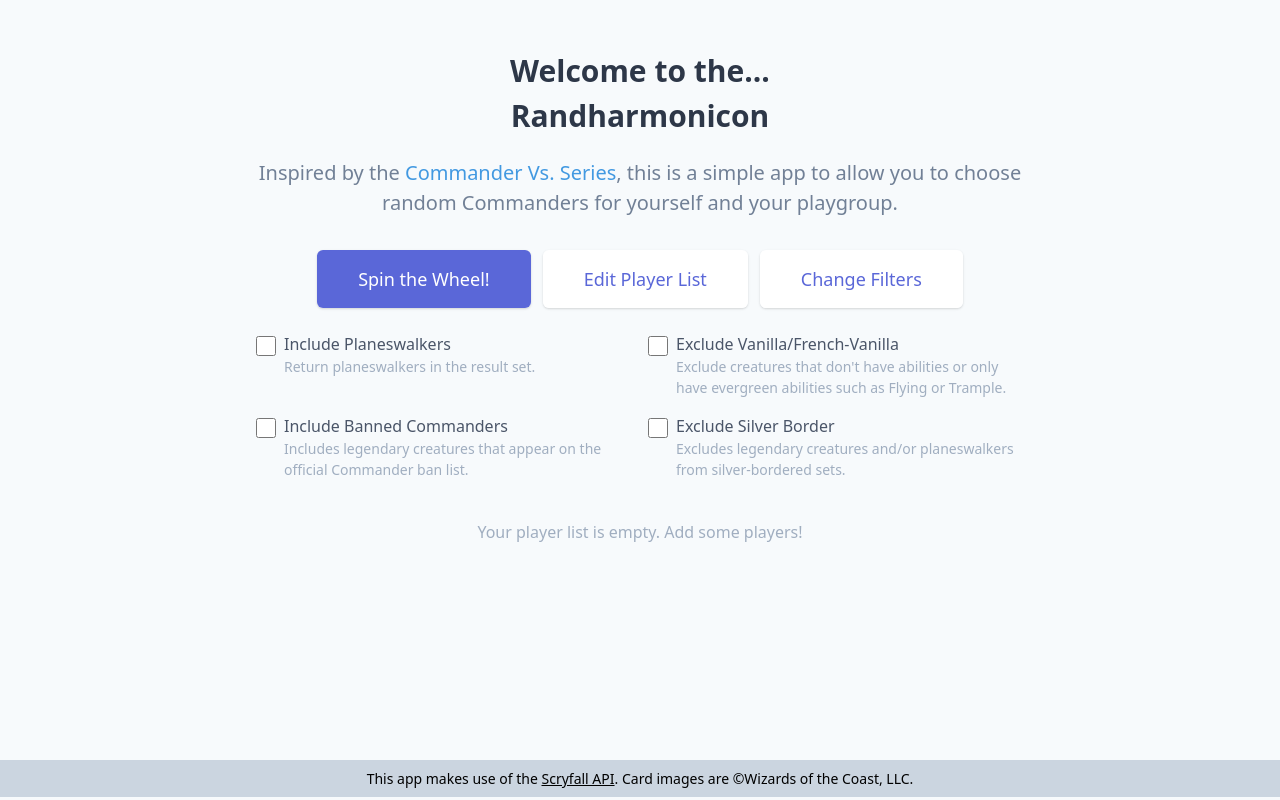
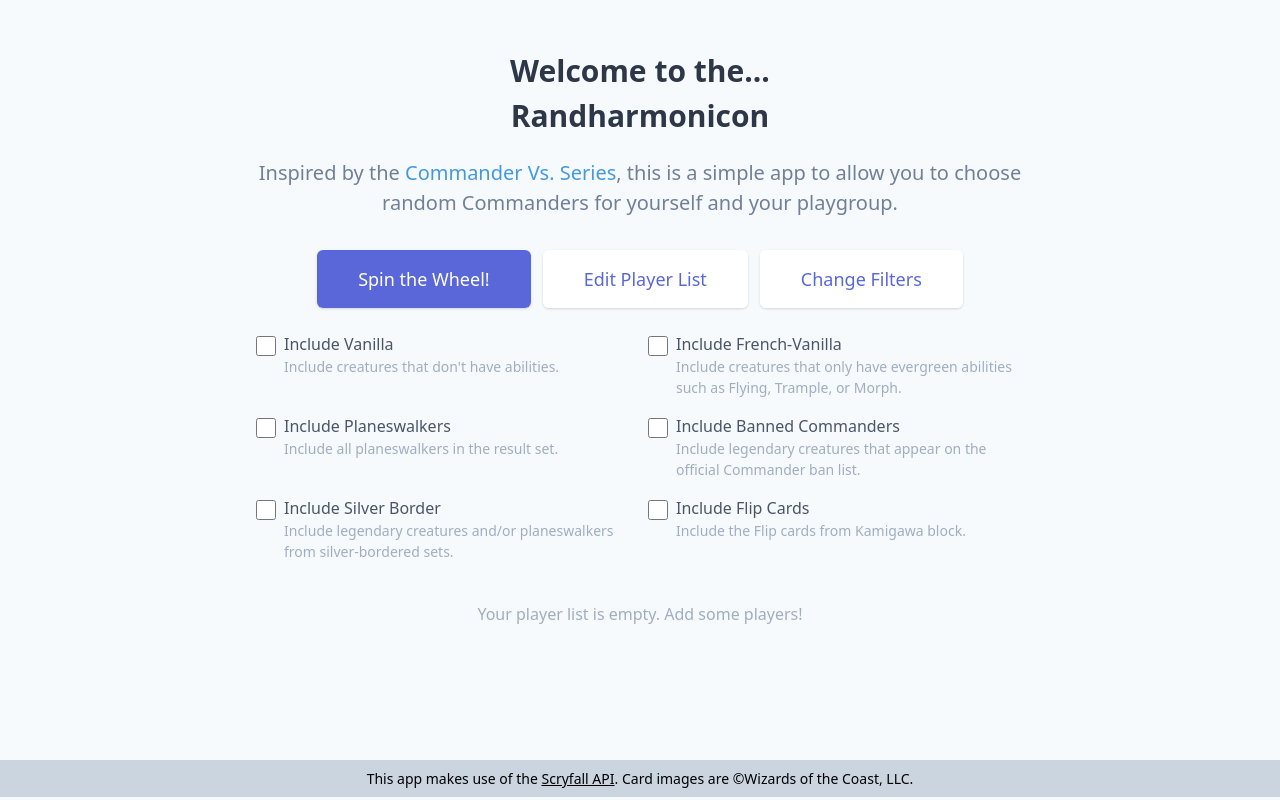
Before and after one commit to moonpies27/rando-cmdr, a Vue app: page / in a window 1280 px wide. Both pictures are taken after a click on the button "Change Filters". Built offline with nearby package versions, Linux system fonts and the light colour scheme; a web font is replaced by a local one.

Commit message:
Implemented filter logic

```diff
--- a/src/components/Controls.vue
+++ b/src/components/Controls.vue
@@ -38,7 +38,7 @@
     <div v-if="showFilters" class="mt-6 mb-4 grid grid-cols-2 gap-4 max-w-3xl mx-auto">
       <div v-for="filter in filters" :key="filter.value" class="flex items-start">
         <div class="mr-2 mt-1">
-          <input :id="filter.value" type="checkbox" class="form-checkbox h-5 w-5 text-indigo-600 transition duration-150 ease-in-out">
+          <input :id="filter.value" type="checkbox" :value="filter.value" v-model="checkedFilters" class="form-checkbox h-5 w-5 text-indigo-600 transition duration-150 ease-in-out">
         </div>
         <div>
           <label :for="filter.value" class="font-medium text-gray-700">
@@ -67,7 +67,8 @@ export default {
   data () {
     return {
       showEdit: false,
-      showFilters: false
+      showFilters: false,
+      checkedFilters: []
     }
   },
   computed: {
@@ -105,11 +106,11 @@ export default {
       this.showEdit = false
       this.showFilters = false
       try {
-        const searchURL = '/cards/random?q=is%3Acommander+f%3Acommander'
+        const searchUrl = this.determineUrl(this.checkedFilters)
         const responses = []
         this.players.map(async () => {
           try {
-            const response = await ax.get(searchURL)
+            const response = await ax.get(searchUrl)
             responses.push(response.data)
           } catch (err) {
             console.error(err)
@@ -119,6 +120,37 @@ export default {
       } catch (err) {
         console.error(err)
       }
+    },
+    determineUrl (filters) {
+      let baseUrl = '/cards/random?q=t%3Alegendary+'
+      if (!filters.length) {
+        baseUrl += 'is%3Acommander+f%3Acommander'
+        return baseUrl
+      } else {
+        const params = []
+        if (!filters.includes('includeVanilla')) {
+          params.push('-is%3Avanilla')
+        }
+        if (!filters.includes('includeFrenchVanilla')) {
+          params.push('-is%3Afrenchvanilla')
+        }
+        if (!filters.includes('includeBanned')) {
+          params.push('-banned%3Acommander')
+        }
+        if (!filters.includes('includeFlip')) {
+          params.push('-is%3Aflip')
+        }
+        if (!filters.includes('includeSilverBorder')) {
+          params.push('-border%3Asilver')
+        }
+        if (filters.includes('includePlaneswalkers')) {
+          params.push('t%3Acreature+or+t%3Aplaneswalker')
+        } else {
+          params.push('t%3Acreature')
+        }
+        const finalUrl = baseUrl + params.join('+')
+        return finalUrl
+      }
     }
   }
 }
--- a/src/store/index.js
+++ b/src/store/index.js
@@ -10,24 +10,34 @@ export default new Vuex.Store({
     cards: [],
     filters: [
       {
+        label: 'Include Vanilla',
+        desc: 'Include creatures that don\'t have abilities.',
+        value: 'includeVanilla'
+      },
+      {
+        label: 'Include French-Vanilla',
+        desc: 'Include creatures that only have evergreen abilities such as Flying, Trample, or Morph.',
+        value: 'includeFrenchVanilla'
+      },
+      {
         label: 'Include Planeswalkers',
-        desc: 'Return planeswalkers in the result set.',
+        desc: 'Include all planeswalkers in the result set.',
         value: 'includePlaneswalkers'
       },
       {
-        label: 'Exclude Vanilla/French-Vanilla',
-        desc: 'Exclude creatures that don\'t have abilities or only have evergreen abilities such as Flying or Trample.',
-        value: 'excludeVanilla'
-      },
-      {
         label: 'Include Banned Commanders',
-        desc: 'Includes legendary creatures that appear on the official Commander ban list.',
+        desc: 'Include legendary creatures that appear on the official Commander ban list.',
         value: 'includeBanned'
       },
       {
-        label: 'Exclude Silver Border',
-        desc: 'Excludes legendary creatures and/or planeswalkers from silver-bordered sets.',
-        value: 'excludeSilveBorder'
+        label: 'Include Silver Border',
+        desc: 'Include legendary creatures and/or planeswalkers from silver-bordered sets.',
+        value: 'includeSilveBorder'
+      },
+      {
+        label: 'Include Flip Cards',
+        desc: 'Include the Flip cards from Kamigawa block.',
+        value: 'includeFip'
       }
     ]
   },
```
